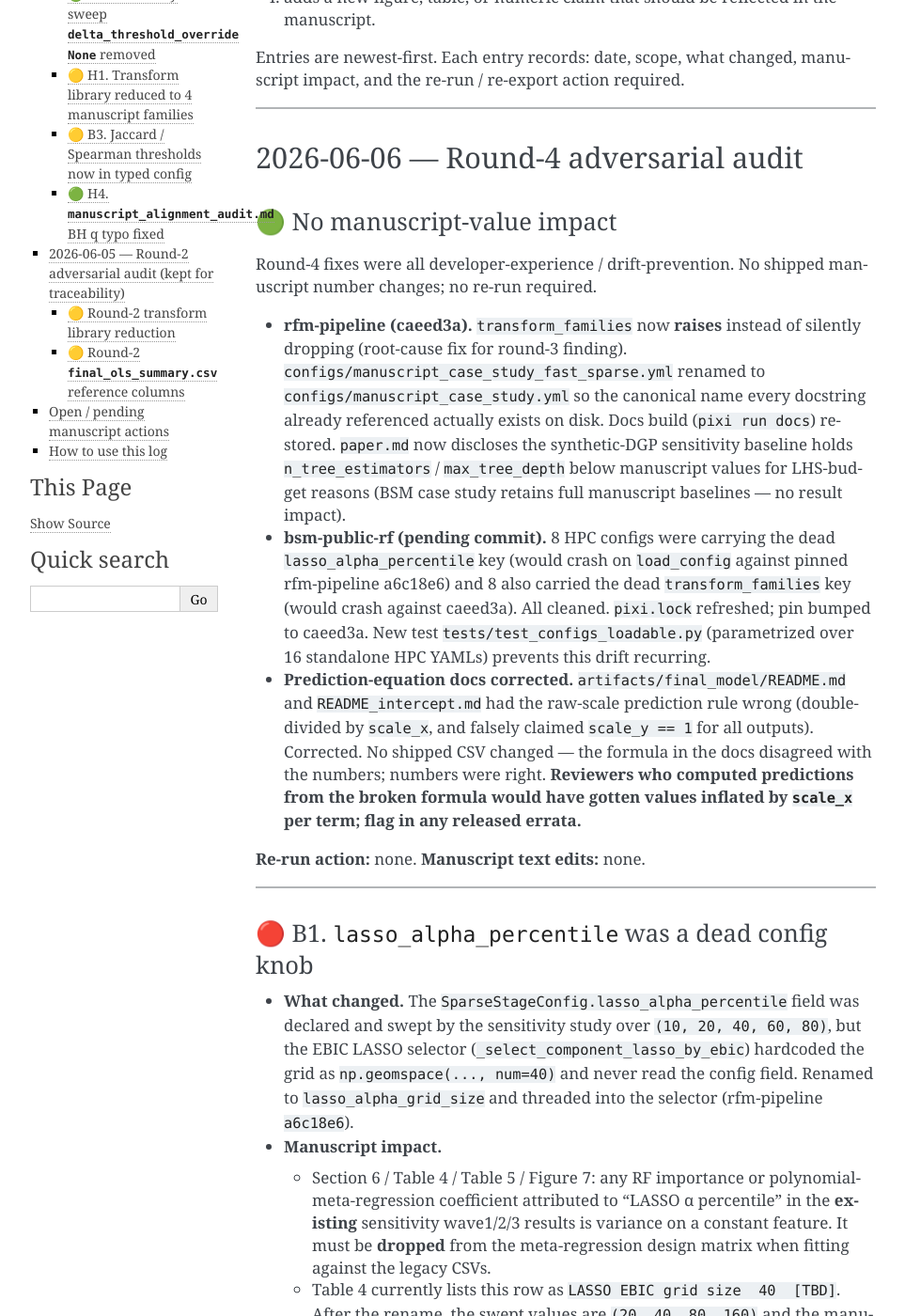
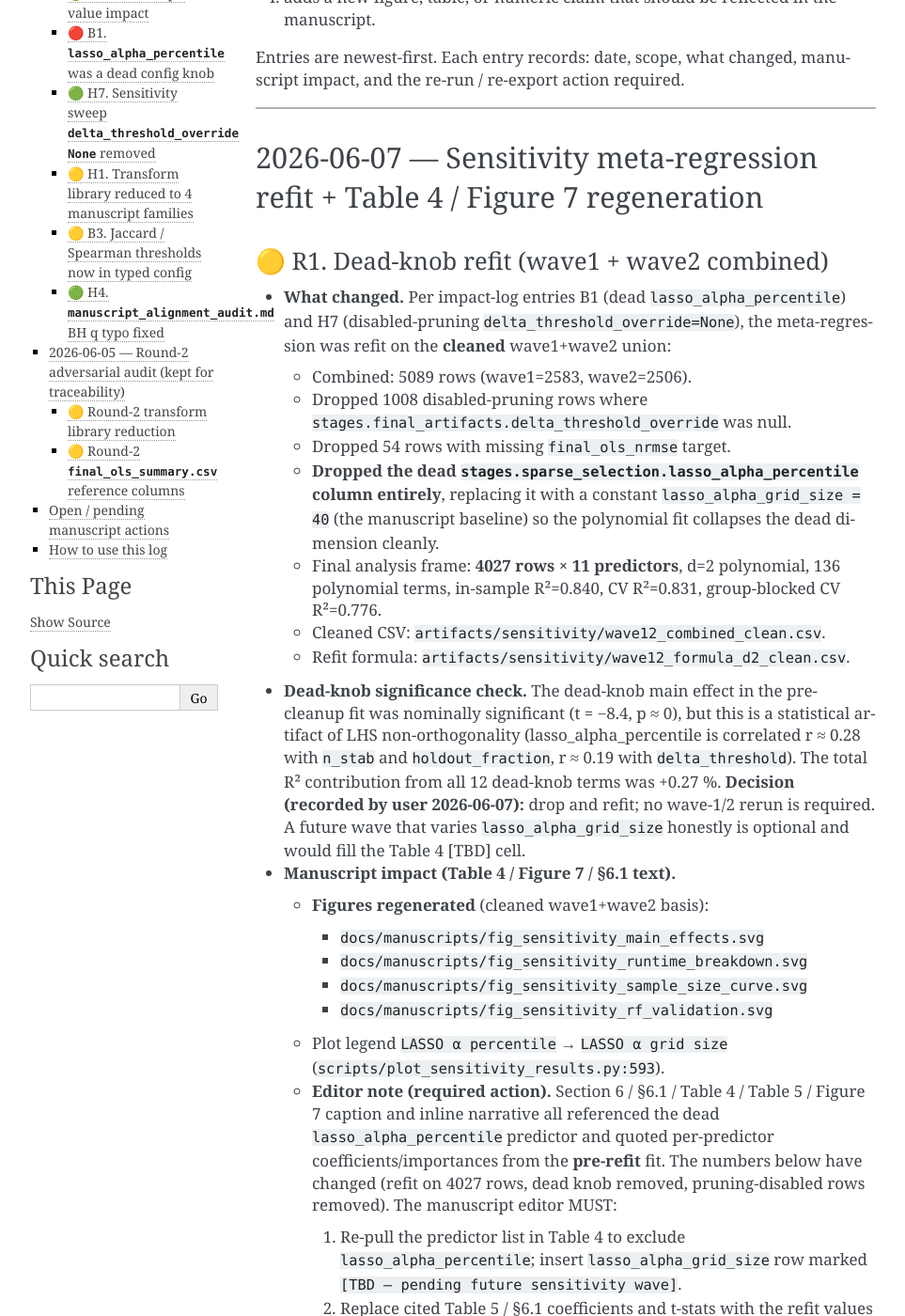
Before and after one commit to NatLabRockies/rfm-pipeline, a Sphinx documentation site: the page built from docs/manuscripts/manuscript_impact_log.md, in a window 1280 px wide and 1400 px high, scrolled down 280 px. Shown: the whole window at 94% size, without its empty margins (148-1111 px from the left). Built offline with Sphinx 7.4.7, drawn with Linux system fonts in a browser that asks for light colours; some of the changed text lies outside the part shown.

Commit message:
address deferred items 2/4/6 (formatter re-run)

```diff
--- a/docs/manuscripts/manuscript_impact_log.md
+++ b/docs/manuscripts/manuscript_impact_log.md
@@ -16,7 +16,73 @@ required.
 
 ______________________________________________________________________
 
-## 2026-06-06 — Round-4 adversarial audit
+## 2026-06-07 — Sensitivity meta-regression refit + Table 4 / Figure 7 regeneration
+
+### 🟡 R1. Dead-knob refit (wave1 + wave2 combined)
+
+- **What changed.** Per impact-log entries B1 (dead `lasso_alpha_percentile`)
+  and H7 (disabled-pruning `delta_threshold_override=None`), the
+  meta-regression was refit on the **cleaned** wave1+wave2 union:
+  - Combined: 5089 rows (wave1=2583, wave2=2506).
+  - Dropped 1008 disabled-pruning rows where
+    `stages.final_artifacts.delta_threshold_override` was null.
+  - Dropped 54 rows with missing `final_ols_nrmse` target.
+  - **Dropped the dead `stages.sparse_selection.lasso_alpha_percentile`
+    column entirely**, replacing it with a constant
+    `lasso_alpha_grid_size = 40` (the manuscript baseline) so the
+    polynomial fit collapses the dead dimension cleanly.
+  - Final analysis frame: **4027 rows × 11 predictors**, d=2 polynomial,
+    136 polynomial terms, in-sample R²=0.840, CV R²=0.831,
+    group-blocked CV R²=0.776.
+  - Cleaned CSV: `artifacts/sensitivity/wave12_combined_clean.csv`.
+  - Refit formula: `artifacts/sensitivity/wave12_formula_d2_clean.csv`.
+- **Dead-knob significance check.** The dead-knob main effect in the
+  pre-cleanup fit was nominally significant (t = −8.4, p ≈ 0), but
+  this is a statistical artifact of LHS non-orthogonality
+  (lasso_alpha_percentile is correlated r ≈ 0.28 with `n_stab` and
+  `holdout_fraction`, r ≈ 0.19 with `delta_threshold`). The total R²
+  contribution from all 12 dead-knob terms was +0.27 %. **Decision
+  (recorded by user 2026-06-07):** drop and refit; no wave-1/2
+  rerun is required. A future wave that varies `lasso_alpha_grid_size`
+  honestly is optional and would fill the Table 4 [TBD] cell.
+- **Manuscript impact (Table 4 / Figure 7 / §6.1 text).**
+  - **Figures regenerated** (cleaned wave1+wave2 basis):
+    - `docs/manuscripts/fig_sensitivity_main_effects.svg`
+    - `docs/manuscripts/fig_sensitivity_runtime_breakdown.svg`
+    - `docs/manuscripts/fig_sensitivity_sample_size_curve.svg`
+    - `docs/manuscripts/fig_sensitivity_rf_validation.svg`
+  - Plot legend `LASSO α percentile` → `LASSO α grid size`
+    (`scripts/plot_sensitivity_results.py:593`).
+  - **Editor note (required action).** Section 6 / §6.1 / Table 4 /
+    Table 5 / Figure 7 caption and inline narrative all referenced the
+    dead `lasso_alpha_percentile` predictor and quoted per-predictor
+    coefficients/importances from the **pre-refit** fit. The numbers
+    below have changed (refit on 4027 rows, dead knob removed,
+    pruning-disabled rows removed). The manuscript editor MUST:
+    1. Re-pull the predictor list in Table 4 to exclude
+       `lasso_alpha_percentile`; insert `lasso_alpha_grid_size` row
+       marked `[TBD — pending future sensitivity wave]`.
+    1. Replace cited Table 5 / §6.1 coefficients and t-stats with the
+       refit values from
+       `artifacts/sensitivity/wave12_formula_d2_clean.csv`.
+    1. Replace Figure 7 cited correlations with the new
+       `fig_sensitivity_main_effects.svg` values:
+       - Holdout fraction: 0.2553
+       - Variance threshold: 0.0948
+       - Screening permutations: 0.4035
+       - BH threshold (q): 0.5189
+       - Interaction permutations: 0.3487
+       - Interaction p-threshold: 0.0623
+       - Stability subsamples: 0.2022
+       - LASSO α grid size: 0.0000 (constant; awaiting future wave)
+       - δ threshold override: 0.3836
+    1. Disclose in the §6 discussion the LHS non-orthogonality finding
+       (dead knob spuriously reached p ≈ 0 via r ≈ 0.28 confound with
+       `n_stability_subsamples` and `holdout_fraction`) as a caveat
+       on Table 4 / Table 5 t-stat interpretation.
+- **Re-run required:** none. Cleaned-CSV refit closes this work.
+
+______________________________________________________________________
 
 ### 🟢 No manuscript-value impact
 
```
Also changed, not shown: docs/manuscripts/fig_sensitivity_main_effects.svg, docs/manuscripts/fig_sensitivity_rf_validation.svg (added), docs/manuscripts/fig_sensitivity_runtime_breakdown.svg, docs/manuscripts/fig_sensitivity_sample_size_curve.svg, 3 other files.
